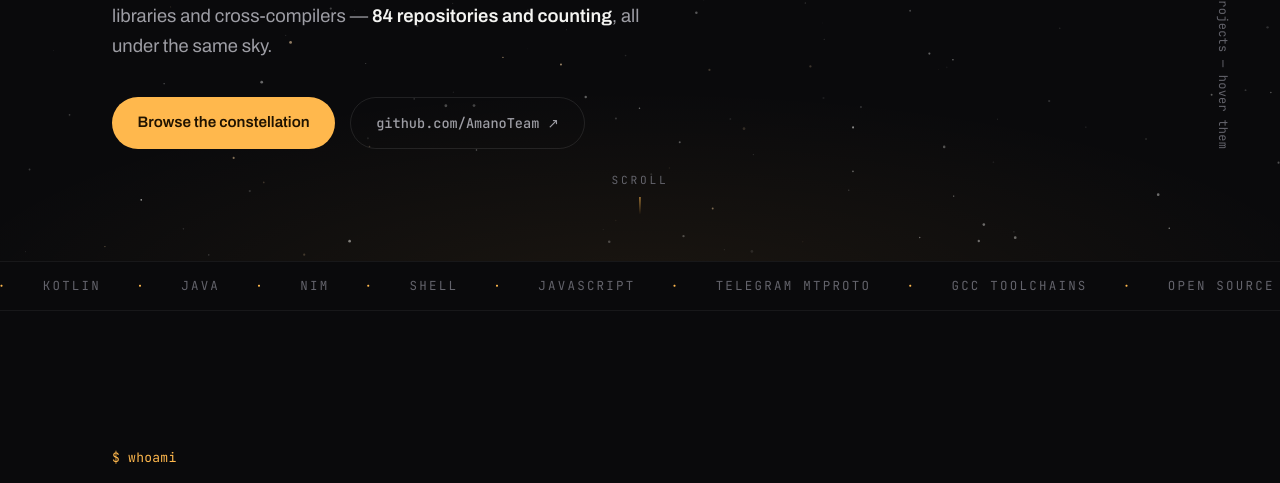
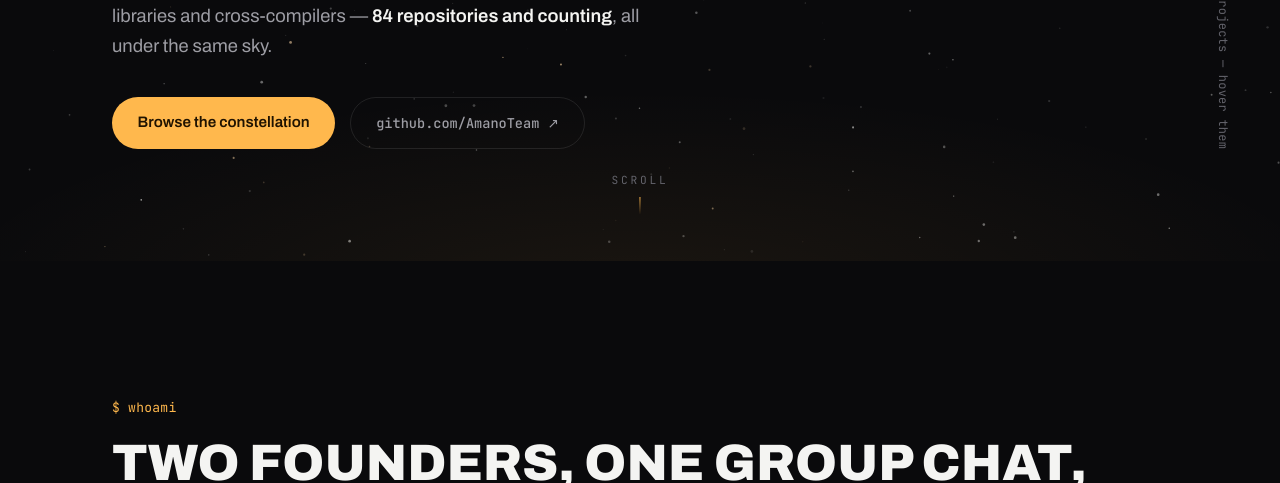
Before and after one commit to AmanoTeam/site, an Astro site: page / in a window 1280 px wide. Shown: the part 539-1022 px from the top of the page. Built offline with nearby package versions, Linux system fonts and the light colour scheme; Astro itself is replaced by a stand-in of ours.

Commit message:
refactor(home): remove marquee strip

```diff
--- a/src/components/Marquee.astro
+++ /dev/null
@@ -1,49 +0,0 @@
----
-const WORDS = [
-  "python",
-  "rust",
-  "c",
-  "kotlin",
-  "java",
-  "nim",
-  "shell",
-  "javascript",
-  "telegram mtproto",
-  "gcc toolchains",
-  "open source",
-];
-// duplicated twice for a seamless translateX(-50%) loop
-const track = [...WORDS, ...WORDS];
----
-
-<div class="marquee" aria-hidden="true">
-  <div class="marquee__track mono">
-    {track.map((w) => (
-      <Fragment>
-        <span>{w}</span><i>·</i>
-      </Fragment>
-    ))}
-  </div>
-</div>
-
-<style>
-  .marquee {
-    border-block: 1px solid var(--line-soft);
-    padding-block: 0.85rem;
-    overflow: hidden;
-  }
-  .marquee__track {
-    display: flex;
-    gap: 2.2rem;
-    width: max-content;
-    color: var(--faint);
-    font-size: 0.78rem;
-    letter-spacing: 0.18em;
-    text-transform: uppercase;
-    animation: marquee 36s linear infinite;
-  }
-  .marquee__track i { color: var(--accent); font-style: normal; }
-  @keyframes marquee {
-    to { transform: translateX(-50%); }
-  }
-</style>
--- a/src/pages/index.astro
+++ b/src/pages/index.astro
@@ -2,7 +2,6 @@
 import BaseLayout from "../layouts/BaseLayout.astro";
 import Header from "../components/Header.astro";
 import Hero from "../components/Hero.astro";
-import Marquee from "../components/Marquee.astro";
 import Story from "../components/Story.astro";
 import Catalog from "../components/Catalog.astro";
 import Contact from "../components/Contact.astro";
@@ -18,7 +17,6 @@ const DESCRIPTION =
   <Header />
   <main>
     <Hero />
-    <Marquee />
     <Story />
     <Catalog />
     <Contact />
```
